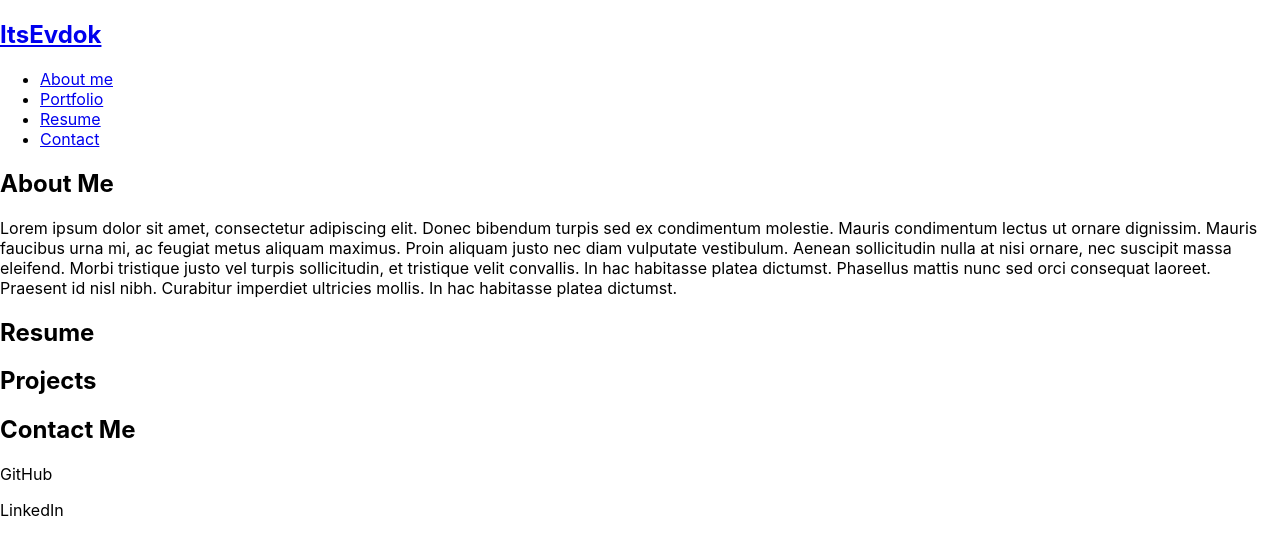
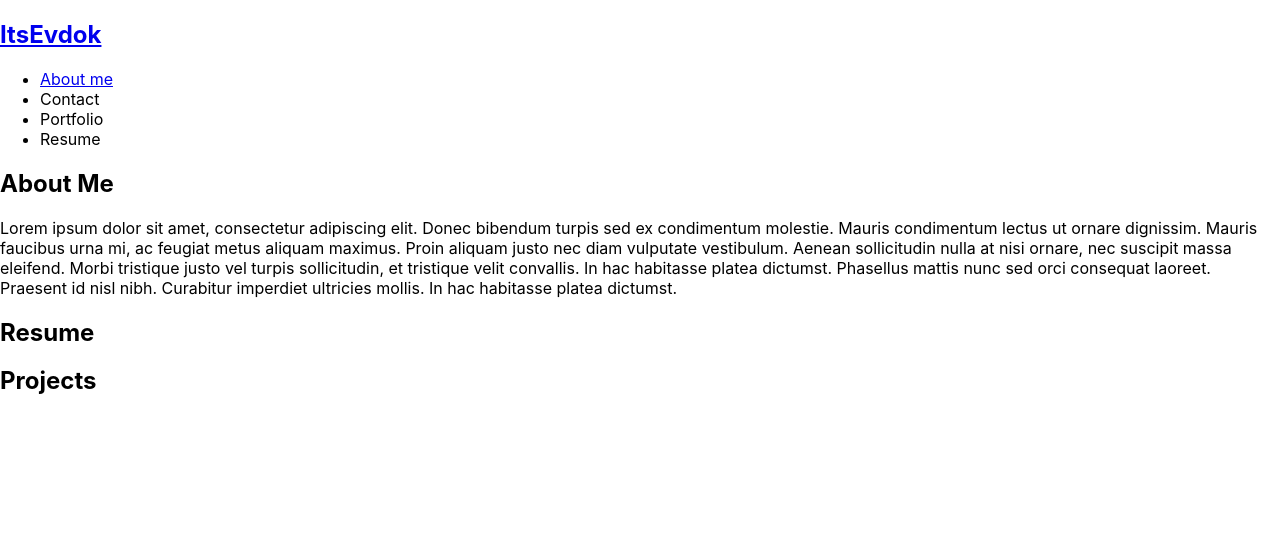
Before and after one commit to ItsEvdok/Main-Portfolio, a React (Create React App) app in the folder main-portfolio/: page / in a window 1280 px wide. Shown: the top 554 px of the page. Built offline with nearby package versions, Linux system fonts and the light colour scheme.

Commit message:
set up the nav to conditionally render sections

```diff
--- a/main-portfolio/src/App.js
+++ b/main-portfolio/src/App.js
@@ -1,23 +1,40 @@
-import React from 'react';
+import React, { useState } from 'react';
 import Nav from './components/Nav';
 import About from './components/About';
 import Resume from './components/Resume';
 import Portfolio from './components/Portfolio';
 import Contact from './components/Contact';
-import Footer from './components/Footer';
 
 function App() {
+  const [categories] = useState([
+    { name: 'portfolio' },
+    { name: 'resume' },
+  ]);
+
+  const [currentCategory, setCurrentCategory] = useState(categories[0]);
+
+  const [contactSelected, setContactSelected] = useState(false);
 
   return (
     <div>
-      <Nav></Nav>
+      <Nav
+        categories={categories}
+        setCurrentCategory={setCurrentCategory}
+        currentCategory={currentCategory}
+        contactSelected={contactSelected}
+        setContactSelected={setContactSelected}
+      ></Nav>
       <main>
-        <About></About>
-        <Resume></Resume>
-        <Portfolio></Portfolio>
-        <Contact></Contact>
+        {!contactSelected ? (
+          <>
+            <About></About>
+            <Resume></Resume>
+            <Portfolio></Portfolio>
+          </>
+        ) : (
+          <Contact></Contact>
+        )}
       </main>
-      <Footer></Footer>
     </div>
   );
 }
--- a/main-portfolio/src/components/Nav/index.js
+++ b/main-portfolio/src/components/Nav/index.js
@@ -1,6 +1,14 @@
 import React from 'react';
+import { capitalizeFirstLetter } from '../utils/helpers';
 
-function Nav() {
+function Nav(props) {
+  const {
+    categories = [],
+    setCurrentCategory,
+    contactSelected,
+    currentCategory,
+    setContactSelected,
+  } = props;
 
   return (
     <header className="flex-row px-1">
@@ -12,25 +20,30 @@ function Nav() {
       <nav>
         <ul className="flex-row">
           <li className="mx-2">
-            <a data-testid="about" href="#about">
+            <a data-testid="about" href="#about" onClick={() => setContactSelected(false)}>
               About me
             </a>
           </li>
-          <li>
-            <a data-testid="portfolio" href="#portfolio">
-                Portfolio
-            </a>
+          <li className={`mx-2 ${contactSelected && 'navActive'}`}>
+            <span onClick={() => setContactSelected(true)}>Contact</span>
           </li>
-          <li>
-            <a data-testid="resume" href="#resume">
-                Resume
-            </a>
-          </li>
-          <li>
-            <a data-testid="contact" href="#contact">
-                Contact
-            </a>
-          </li>
+          {categories.map((category) => (
+            <li
+              className={`mx-1 ${
+                currentCategory.name === category.name && !contactSelected && 'navActive'
+                }`}
+              key={category.name}
+            >
+              <span
+                onClick={() => {
+                  setCurrentCategory(category);
+                  setContactSelected(false);
+                }}
+              >
+                {capitalizeFirstLetter(category.name)}
+              </span>
+            </li>
+          ))}
         </ul>
       </nav>
     </header>
--- /dev/null
+++ b/main-portfolio/src/components/utils/helpers.js
@@ -0,0 +1,8 @@
+export function capitalizeFirstLetter(string) {
+    return string.charAt(0).toUpperCase() + string.slice(1);
+}
+
+export function validateEmail(email) {
+    var re = /^(([^<>()[\]\\.,;:\s@"]+(\.[^<>()[\]\\.,;:\s@"]+)*)|(".+"))@((\[[0-9]{1,3}\.[0-9]{1,3}\.[0-9]{1,3}\.[0-9]{1,3}\])|(([a-zA-Z\-0-9]+\.)+[a-zA-Z]{2,}))$/;
+    return re.test(String(email).toLowerCase());
+}
```
